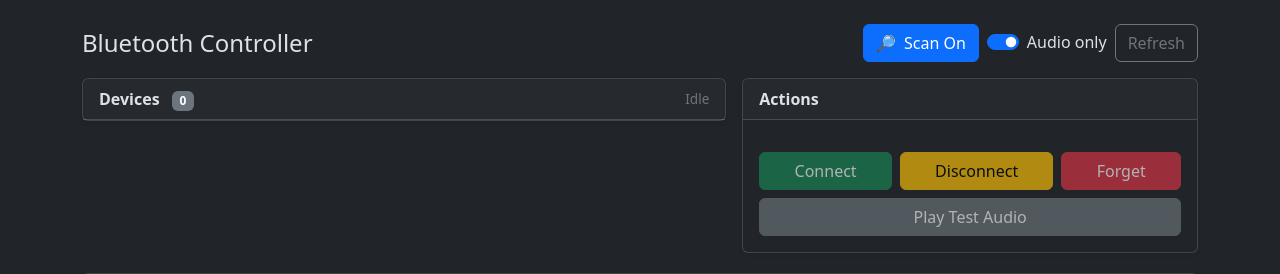
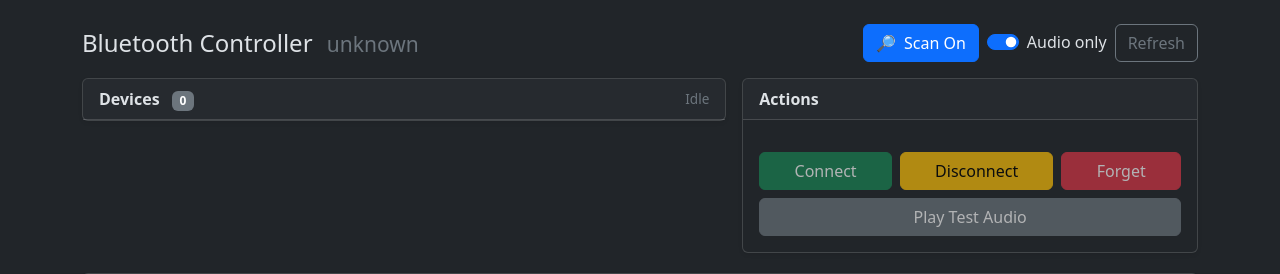
Before and after one commit to Muppet1856/BluetoothWebsite, a Flask app: page / in a window 1280 px wide. Shown: the top 274 px of the page. Run offline with Flask 3, Linux system fonts and the light colour scheme; data that the repository does not hold is empty.

Commit message:
Display app version in UI

```diff
--- a/web-bt/static/script.js
+++ b/web-bt/static/script.js
@@ -18,10 +18,12 @@ const apSsid = document.getElementById('apSsid');
 const apSsidBtn = document.getElementById('apSsidBtn');
 const scanWifiBtn = document.getElementById('scanWifiBtn');
 const wifiList = document.getElementById('wifiList');
+const versionEl  = document.getElementById('version');
 
 // --- ANSI renderer (client-side) ---
 if (window.APP_VERSION) {
   console.debug('App version:', window.APP_VERSION);
+  if (versionEl) versionEl.textContent = window.APP_VERSION.slice(0, 7);
 }
 const ansi = new AnsiToHtml();          // from CDN in index.html
 let lastLogRaw = "";                    // plain text for "Copy" button
--- a/web-bt/templates/index.html
+++ b/web-bt/templates/index.html
@@ -13,7 +13,7 @@
   <div class="container py-4">
     <!-- Top controls -->
     <div class="d-flex align-items-center justify-content-between mb-3">
-      <h1 class="h4 mb-0">Bluetooth Controller</h1>
+      <h1 class="h4 mb-0">Bluetooth Controller <small id="version" class="text-secondary ms-2"></small></h1>
       <div class="d-flex gap-2">
         <button id="scanToggle" class="btn btn-primary">
           <span class="me-2" aria-hidden="true">🔎</span><span id="scanText">Scan On</span>
```
